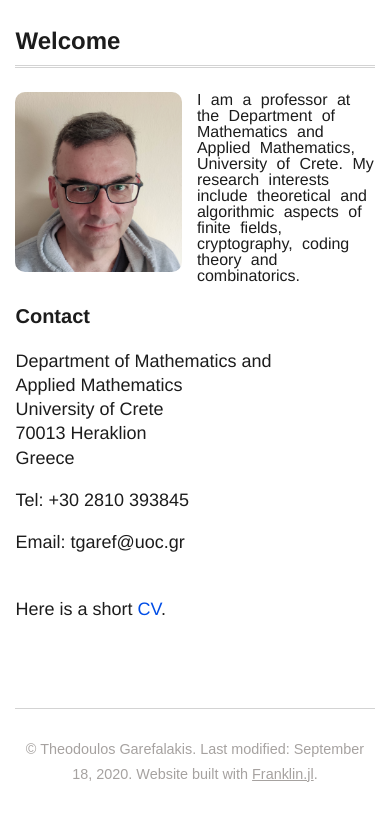
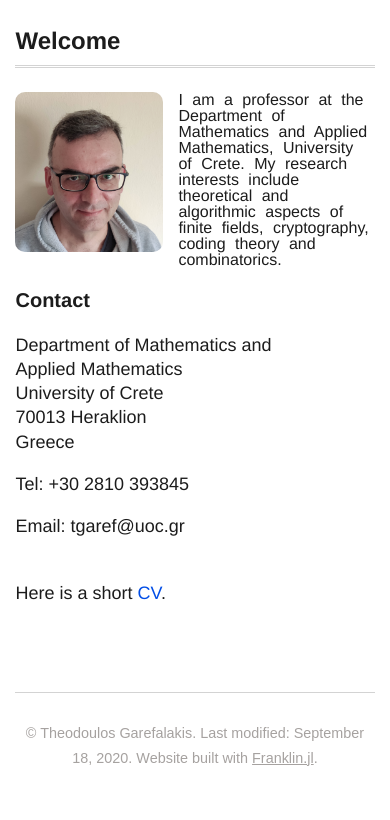
Before and after one commit to tgaref/tgaref.github.io, a plain HTML site: page __site/index.html in a window 390 px wide. Shown: the part 106-926 px from the top of the page. Drawn offline with Linux system fonts and the light colour scheme.

Commit message:
make avatar smaller in mobile devices

```diff
--- a/__site/css/franklin.css
+++ b/__site/css/franklin.css
@@ -37,8 +37,8 @@ html {
 @media (max-width: 500px) {
     .franklin-content .container .thumb img {
 	width: auto;
-	max-width: 180px;
-	max-height: 180px;
+	max-width: 160px;
+	max-height: 160px;
 	padding-left: 0;
 	border-radius: 10px; }
 }
--- a/_css/franklin.css
+++ b/_css/franklin.css
@@ -37,8 +37,8 @@ html {
 @media (max-width: 500px) {
     .franklin-content .container .thumb img {
 	width: auto;
-	max-width: 180px;
-	max-height: 180px;
+	max-width: 160px;
+	max-height: 160px;
 	padding-left: 0;
 	border-radius: 10px; }
 }
```
